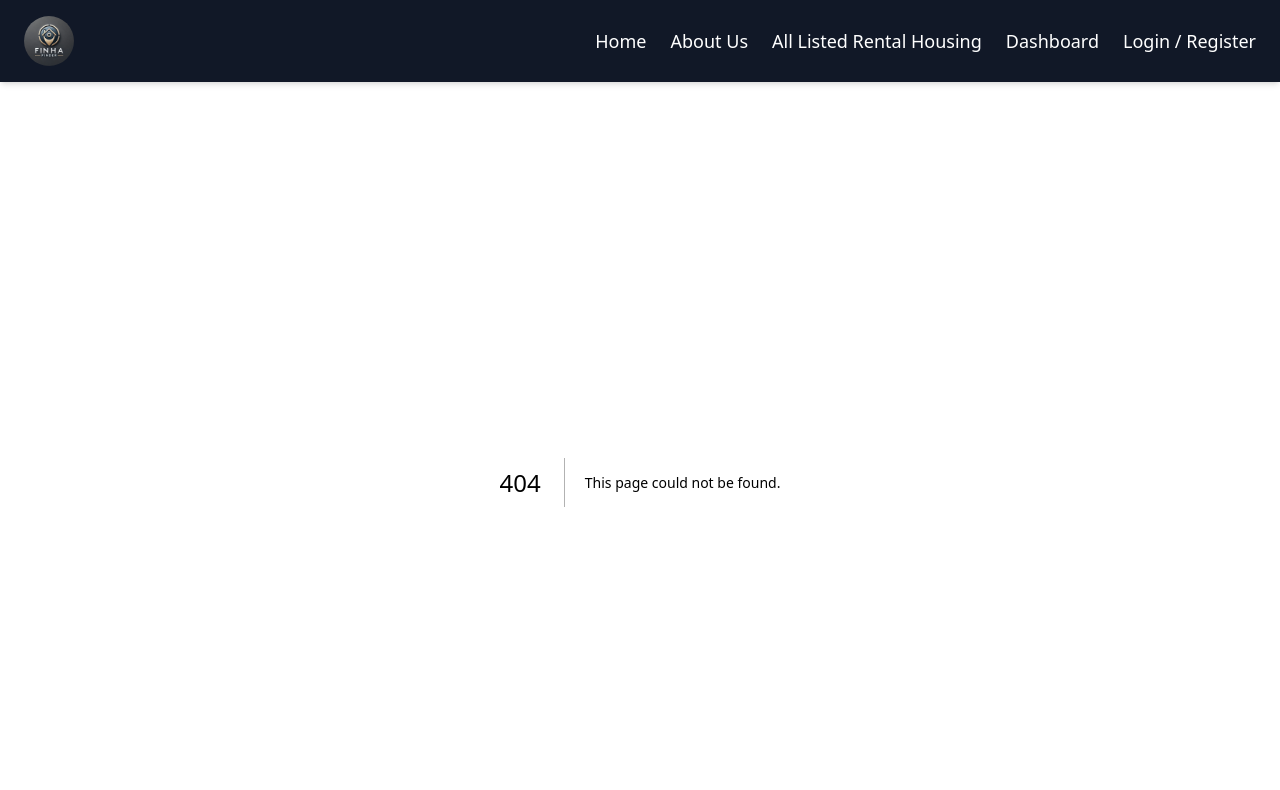
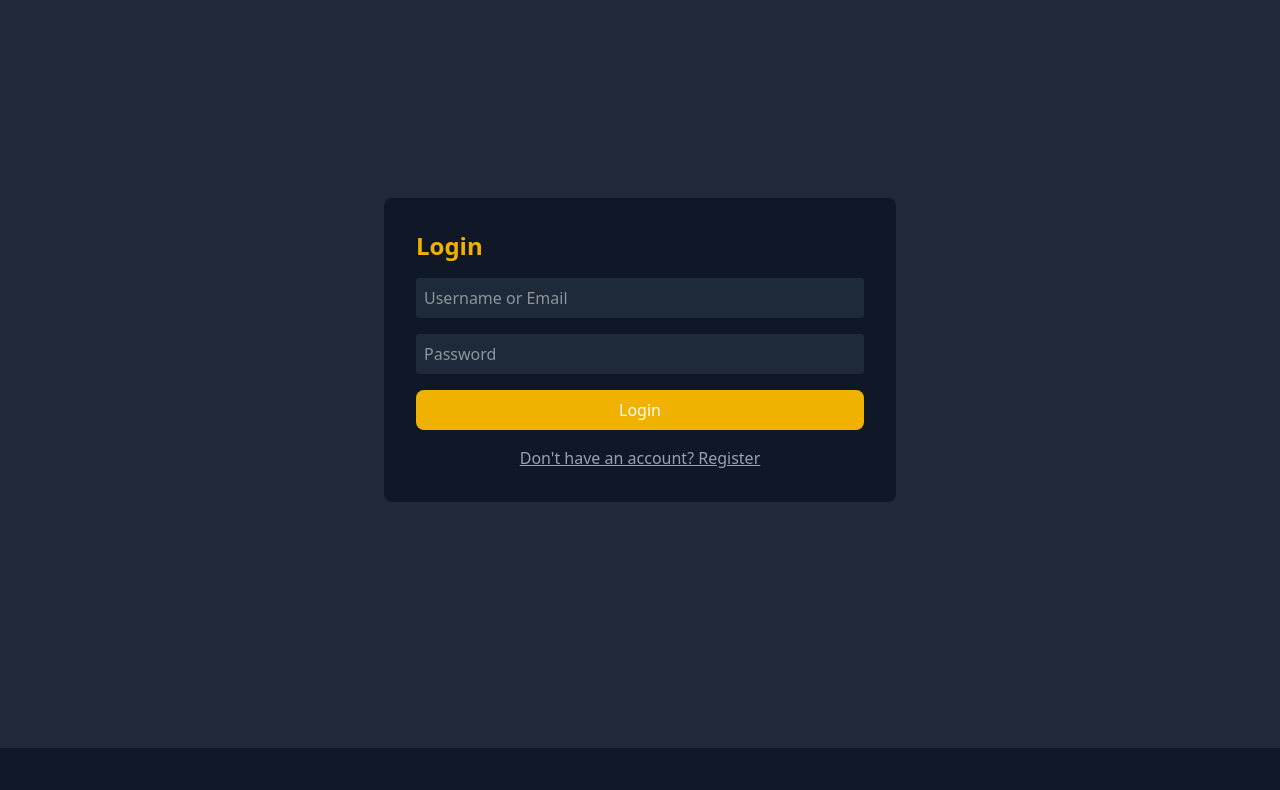
Before and after one commit to shofiqebr/basha-vara-frontend, a Next.js app: page /login in a window 1280 px wide. Before the commit this address had no page. Shown: the top 790 px of the page. Built offline with nearby package versions, Linux system fonts and the light colour scheme.

Commit message:
add login and register page

```diff
--- /dev/null
+++ b/src/app/(authLayout)/login/page.tsx
@@ -0,0 +1,146 @@
+"use client";
+
+import Footer from "@/components/Footer";
+import { useState } from "react";
+import { useForm, SubmitHandler } from "react-hook-form";
+
+interface LoginInputs {
+  identifier: string;
+  password: string;
+}
+
+interface RegisterInputs {
+  username: string;
+  email: string;
+  password: string;
+  role: "landlord" | "tenant";
+}
+
+const AuthForm = () => {
+  const [isLogin, setIsLogin] = useState(true);
+  const [loading, setLoading] = useState(false);
+  const [error, setError] = useState("");
+
+  const {
+    register: loginRegister,
+    handleSubmit: handleLoginSubmit,
+    formState: { errors: loginErrors },
+  } = useForm<LoginInputs>();
+
+  const {
+    register: registerRegister,
+    handleSubmit: handleRegisterSubmit,
+    formState: { errors: registerErrors },
+  } = useForm<RegisterInputs>();
+
+  const onLoginSubmit: SubmitHandler<LoginInputs> = async (data) => {
+    setLoading(true);
+    setError("");
+    try {
+      const res = await fetch("http://localhost:5000/api/auth/login", {
+        method: "POST",
+        headers: { "Content-Type": "application/json" },
+        body: JSON.stringify(data),
+      });
+      const result = await res.json();
+      if (!res.ok) throw new Error(result.message || "Login failed");
+      localStorage.setItem("token", result.token);
+      alert("Login successful!");
+    } catch (err: any) {
+      setError(err.message);
+    } finally {
+      setLoading(false);
+    }
+  };
+
+  const onRegisterSubmit: SubmitHandler<RegisterInputs> = async (data) => {
+    setLoading(true);
+    setError("");
+    try {
+      const res = await fetch("http://localhost:5000/api/auth/register", {
+        method: "POST",
+        headers: { "Content-Type": "application/json" },
+        body: JSON.stringify(data),
+      });
+      const result = await res.json();
+      if (!res.ok) throw new Error(result.message || "Registration failed");
+      alert("Registration successful! Please login.");
+      setIsLogin(true);
+    } catch (err: any) {
+      setError(err.message);
+    } finally {
+      setLoading(false);
+    }
+  };
+
+  return (
+    <>
+      <div className="min-h-[700px] flex justify-center items-center">
+        <div className="bg-gray-900 text-white p-8 rounded-lg max-w-lg w-full">
+          <h2 className="text-2xl font-semibold text-yellow-500 mb-4">
+            {isLogin ? "Login" : "Register"}
+          </h2>
+
+          {error && <p className="text-red-500 mb-2">{error}</p>}
+
+          {isLogin ? (
+            <form onSubmit={handleLoginSubmit(onLoginSubmit)} className="space-y-4">
+              <input
+                {...loginRegister("identifier", { required: "Username or Email is required" })}
+                className="w-full p-2 rounded bg-gray-800 text-white"
+                placeholder="Username or Email"
+              />
+              {loginErrors.identifier && <p className="text-red-500">{loginErrors.identifier.message}</p>}
+
+              <input
+                type="password"
+                {...loginRegister("password", { required: "Password is required" })}
+                className="w-full p-2 rounded bg-gray-800 text-white"
+                placeholder="Password"
+              />
+              {loginErrors.password && <p className="text-red-500">{loginErrors.password.message}</p>}
+
+              <button type="submit" className="w-full bg-yellow-500 py-2 rounded-lg" disabled={loading}>
+                {loading ? "Logging in..." : "Login"}
+              </button>
+            </form>
+          ) : (
+            <form onSubmit={handleRegisterSubmit(onRegisterSubmit)} className="space-y-4">
+              <input {...registerRegister("username", { required: "Username is required" })} className="w-full p-2 rounded bg-gray-800 text-white" placeholder="Username" />
+              {registerErrors.username && <p className="text-red-500">{registerErrors.username.message}</p>}
+
+              <input type="email" {...registerRegister("email", { required: "Email is required" })} className="w-full p-2 rounded bg-gray-800 text-white" placeholder="Email" />
+              {registerErrors.email && <p className="text-red-500">{registerErrors.email.message}</p>}
+
+              <input type="password" {...registerRegister("password", { required: "Password is required" })} className="w-full p-2 rounded bg-gray-800 text-white" placeholder="Password" />
+              {registerErrors.password && <p className="text-red-500">{registerErrors.password.message}</p>}
+
+              <div className="flex gap-4">
+                <label className="flex items-center">
+                  <input type="radio" value="landlord" {...registerRegister("role", { required: "Role is required" })} />
+                  <span className="ml-2">Landlord</span>
+                </label>
+                <label className="flex items-center">
+                  <input type="radio" value="tenant" {...registerRegister("role", { required: "Role is required" })} />
+                  <span className="ml-2">Tenant</span>
+                </label>
+              </div>
+              {registerErrors.role && <p className="text-red-500">{registerErrors.role.message}</p>}
+
+              <button type="submit" className="w-full bg-yellow-500 py-2 rounded-lg" disabled={loading}>
+                {loading ? "Registering..." : "Register"}
+              </button>
+            </form>
+          )}
+
+          <button className="w-full mt-4 text-gray-400 hover:text-white underline" onClick={() => setIsLogin(!isLogin)}>
+            {isLogin ? "Don't have an account? Register" : "Already have an account? Login"}
+          </button>
+        </div>
+      </div>
+      <Footer />
+    </>
+  );
+};
+
+export default AuthForm;
--- /dev/null
+++ b/src/app/(withCommonLayout)/layout.tsx
@@ -0,0 +1,17 @@
+import Footer from "@/components/Footer";
+import Navbar from "@/components/Navbar";
+import { ReactNode } from "react";
+
+interface LayoutProps {
+  children: ReactNode;
+}
+
+const Layout: React.FC<LayoutProps> = ({ children }) => {
+  return <div>
+    <Navbar/>
+    {children}
+    <Footer/>
+    </div>;
+};
+
+export default Layout;
--- a/src/app/layout.tsx
+++ b/src/app/layout.tsx
@@ -1,8 +1,8 @@
 import type { Metadata } from "next";
 // import { Geist, Geist_Mono } from "next/font/google";
 import "./globals.css";
-import Navbar from "../components/Navbar";
-import Footer from "../components/Footer";
+// import Navbar from "../components/Navbar";
+// import Footer from "../components/Footer";
 
 // const geistSans = Geist({
 //   variable: "--font-geist-sans",
@@ -30,9 +30,9 @@ export default function RootLayout({
         className="bg-[#1F2937]"
         suppressHydrationWarning
       >
-        <Navbar />
+        {/* <Navbar /> */}
         <div className="min-h-screen">{children}</div>
-        <Footer />
+        {/* <Footer /> */}
       </body>
     </html>
   );
```
Also changed, not shown: src/app/(withCommonLayout)/page.tsx (renamed from src/app/page.tsx).
